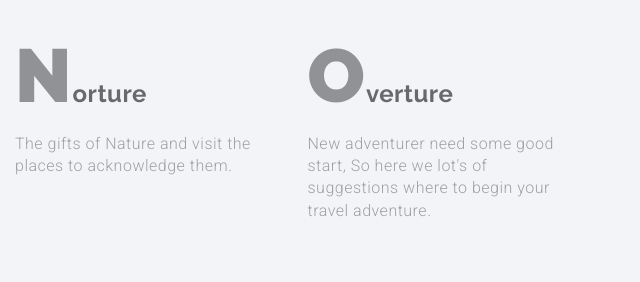
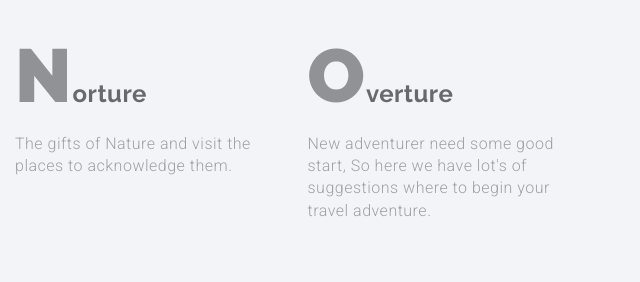
Before and after one commit to genodreams/Geno_Comedia, a plain HTML site: page index.html in a window 1280 px wide. Shown: the part 1160-1442 px from the top of the page, 640-1280 px from the left. Drawn offline with Linux system fonts and the light colour scheme.

Commit message:
Update index.html

```diff
--- a/index.html
+++ b/index.html
@@ -101,7 +101,7 @@
             <div class="wrap-item text-center">
               <div class="item-img">
                 <img src="img/ser03.png">
-              </div>
+               </div>
               <h3 class="pad-bt15">Cost</h3>
               <p>Make your travels cheap and moneywise</p>
               <a href="">learn more...</a>
@@ -151,7 +151,7 @@
           <div class="col-md-3 col-sm-6 col-xs-12">
             <div class="service-item">
               <h3><span>O</span>verture</h3>
-              <p>New adventurer need some good start, So here we lot's of suggestions where to begin your travel adventure.</p>
+              <p>New adventurer need some good start, So here we have lot's of suggestions where to begin your travel adventure.</p>
             </div>
           </div>
         </div>
```
